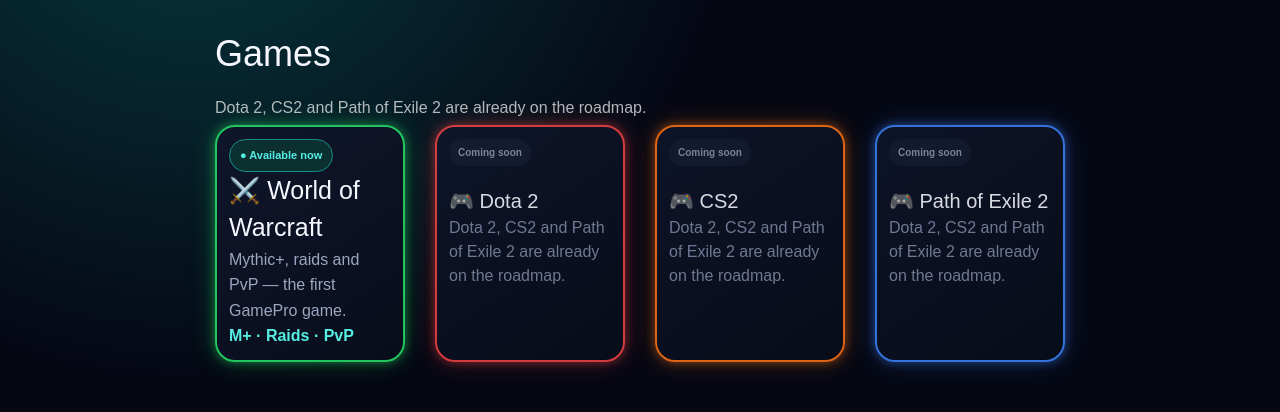
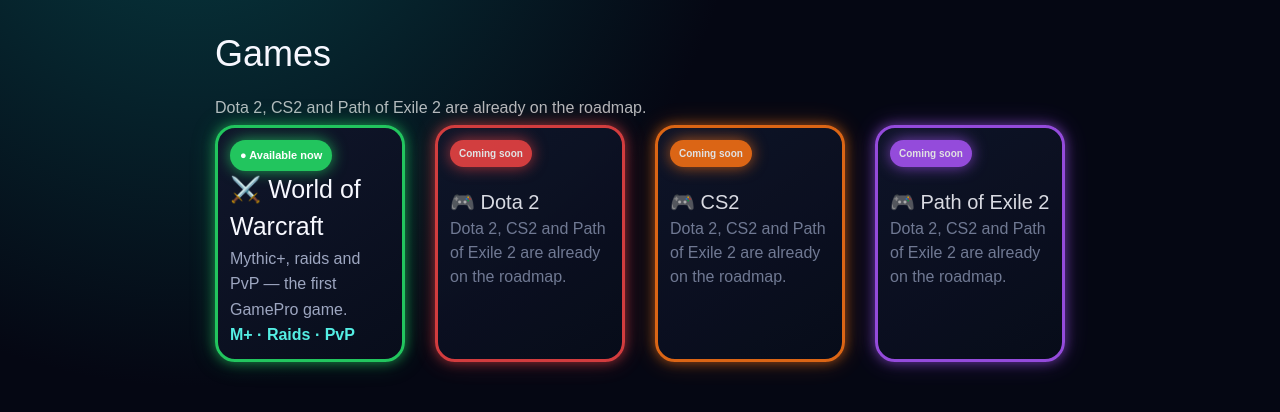
Before and after one commit to vesttrading/gamepro-market, a Next.js app: page / in a window 1280 px wide. Shown: the part 1200-1612 px from the top of the page. Built offline with nearby package versions, Linux system fonts and the light colour scheme; no server answers.

Commit message:
Update neon styles for game cards in globals.css

```diff
--- a/app/globals.css
+++ b/app/globals.css
@@ -617,26 +617,57 @@ section#games div[class*="gameGrid"] > div {
 
 /* 1. WoW (Зелёный насыщенный неон) */
 section#games div[class*="gameGrid"] > div:nth-child(1) {
-    border: 2px solid #22c55e !important;
-    box-shadow: 0 0 10px rgba(34, 197, 94, 0.5), 0 0 25px rgba(34, 197, 94, 0.3) !important;
+    border: 3px solid #22c55e !important;
+    box-shadow: 0 0 12px rgba(34, 197, 94, 0.6), 0 0 25px rgba(34, 197, 94, 0.3) !important;
 }
 
 /* 2. Dota 2 (Красный насыщенный неон) */
 section#games div[class*="gameGrid"] > div:nth-child(2) {
-    border: 2px solid #ef4444 !important;
-    box-shadow: 0 0 10px rgba(239, 68, 68, 0.5), 0 0 25px rgba(239, 68, 68, 0.3) !important;
+    border: 3px solid #ef4444 !important;
+    box-shadow: 0 0 12px rgba(239, 68, 68, 0.6), 0 0 25px rgba(239, 68, 68, 0.3) !important;
 }
 
 /* 3. CS2 (Оранжевый насыщенный неон) */
 section#games div[class*="gameGrid"] > div:nth-child(3) {
-    border: 2px solid #f97316 !important;
-    box-shadow: 0 0 10px rgba(249, 115, 22, 0.5), 0 0 25px rgba(249, 115, 22, 0.3) !important;
+    border: 3px solid #f97316 !important;
+    box-shadow: 0 0 12px rgba(249, 115, 22, 0.6), 0 0 25px rgba(249, 115, 22, 0.3) !important;
 }
 
-/* 4. Path of Exile 2 (Яркий неоново-синий или фиолетовый) */
+/* 4. Path of Exile 2 (Фиолетовый насыщенный неон) */
 section#games div[class*="gameGrid"] > div:nth-child(4) {
-    border: 2px solid #3b82f6 !important; /* Если хотите фиолетовый как на макете, замените на #a855f7 */
-    box-shadow: 0 0 10px rgba(59, 130, 246, 0.5), 0 0 25px rgba(59, 130, 246, 0.3) !important;
+    border: 3px solid #a855f7 !important;
+    box-shadow: 0 0 12px rgba(168, 85, 247, 0.6), 0 0 25px rgba(168, 85, 247, 0.3) !important;
+}
+
+/* Базовые стили для всех плашек внутри карточек, чтобы они светились */
+section#games div[class*="gameGrid"] > div span {
+    color: #ffffff !important;
+    font-weight: bold !important;
+    border: none !important;
+}
+
+/* Плашка 1-й карточки (Зеленый неон) */
+section#games div[class*="gameGrid"] > div:nth-child(1) span {
+    background-color: #22c55e !important;
+    box-shadow: 0 0 15px rgba(34, 197, 94, 0.8) !important;
+}
+
+/* Плашка 2-й карточки (Красный неон) */
+section#games div[class*="gameGrid"] > div:nth-child(2) span {
+    background-color: #ef4444 !important;
+    box-shadow: 0 0 15px rgba(239, 68, 68, 0.8) !important;
+}
+
+/* Плашка 3-й карточки (Оранжевый неон) */
+section#games div[class*="gameGrid"] > div:nth-child(3) span {
+    background-color: #f97316 !important;
+    box-shadow: 0 0 15px rgba(249, 115, 22, 0.8) !important;
+}
+
+/* Плашка 4-й карточки (Фиолетовый неон) */
+section#games div[class*="gameGrid"] > div:nth-child(4) span {
+    background-color: #a855f7 !important;
+    box-shadow: 0 0 15px rgba(168, 85, 247, 0.8) !important;
 }
 
 /* Правило для мобильного отображения: строго по одной карточке в ряд */
```
